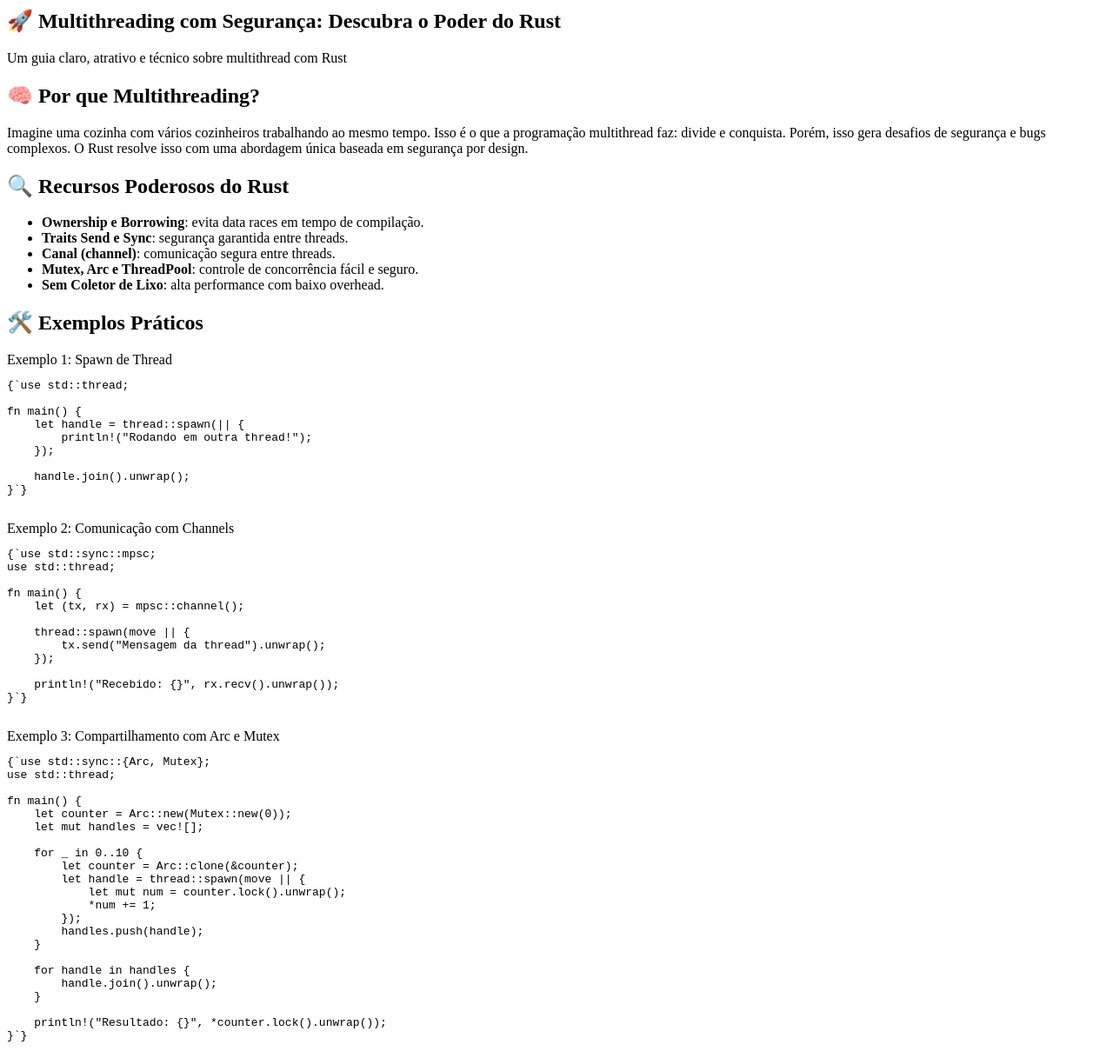
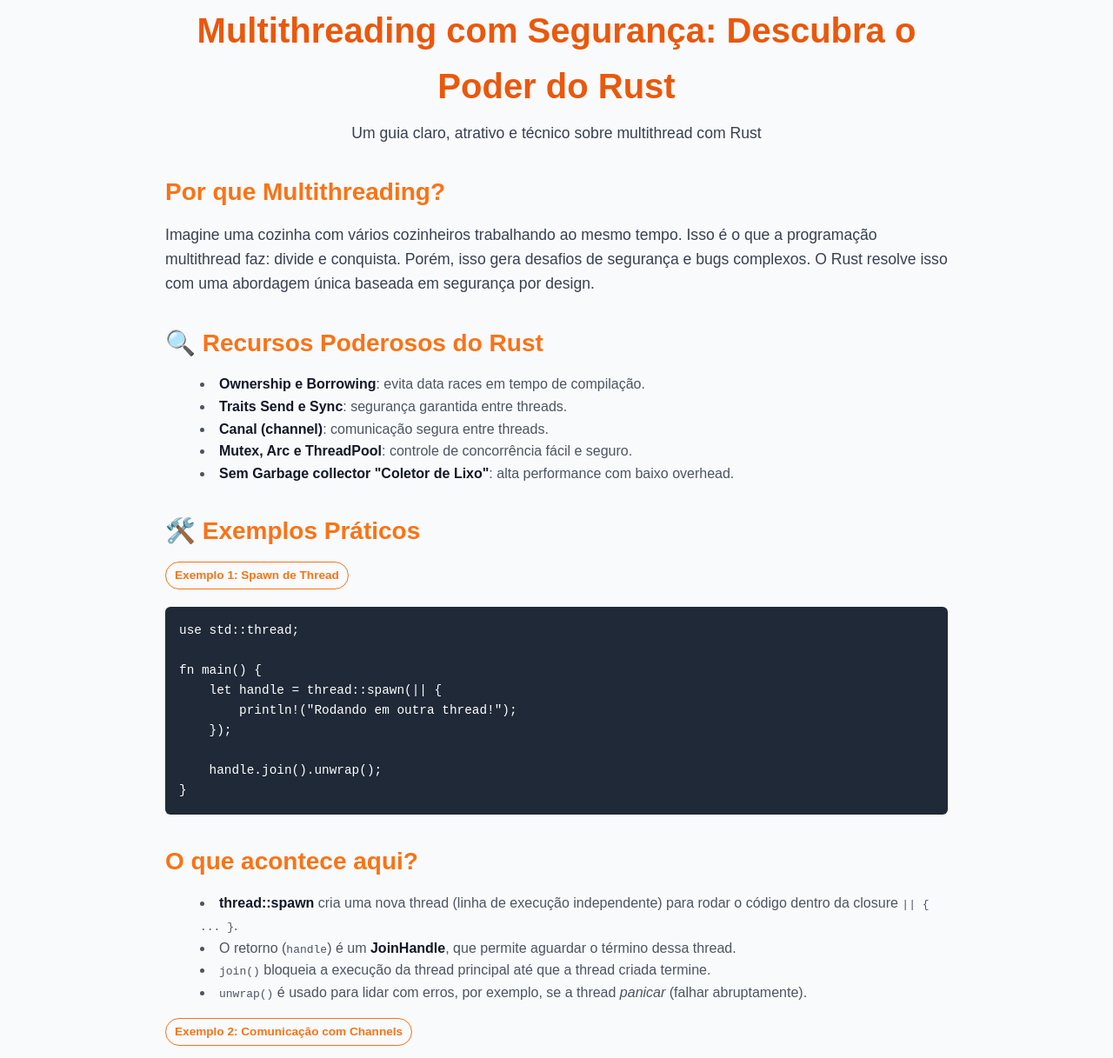
Before and after one commit to Celes16/index.html, a plain HTML site: page index.html in a window 1280 px wide. Shown: the part 54-1271 px from the top of the page at 87% size. Drawn offline with Linux system fonts and the light colour scheme.

Commit message:
Update index.html

```diff
--- a/index.html
+++ b/index.html
@@ -1,23 +1,80 @@
-import React from "react";
-import { Card, CardContent } from "@/components/ui/card";
-import { Badge } from "@/components/ui/badge";
-import { Code } from "lucide-react";
-
-export default function RustMultithreadPage() {
-  return (
-    <main className="p-6 space-y-8 max-w-4xl mx-auto">
-      <section className="text-center">
-        <h1 className="text-4xl font-bold text-orange-600">
-          🚀 Multithreading com Segurança: Descubra o Poder do Rust
-        </h1>
-        <p className="mt-4 text-lg text-gray-600">
-          Um guia claro, atrativo e técnico sobre multithread com Rust
-        </p>
+<!DOCTYPE html>
+<html lang="pt-BR">
+<head>
+  <meta charset="UTF-8" />
+  <meta name="viewport" content="width=device-width, initial-scale=1" />
+  <title>Multithreading com Segurança: Descubra o Poder do Rust</title>
+  <style>
+    body {
+      font-family: Arial, sans-serif;
+      max-width: 900px;
+      margin: auto;
+      padding: 24px;
+      line-height: 1.6;
+      color: #374151; /* cinza escuro */
+      background-color: #f9fafb; /* fundo claro */
+    }
+    h1 {
+      color: #ea580c; /* laranja */
+      font-size: 2.5rem;
+      font-weight: bold;
+      text-align: center;
+      margin-bottom: 0.5rem;
+    }
+    h2 {
+      color: #f97316; /* laranja médio */
+      font-size: 1.75rem;
+      font-weight: 600;
+      margin-top: 2rem;
+      margin-bottom: 0.75rem;
+    }
+    p {
+      margin-top: 0.5rem;
+      font-size: 1.1rem;
+    }
+    ul {
+      list-style: disc inside;
+      margin-left: 0;
+      margin-top: 0.5rem;
+      margin-bottom: 1rem;
+      color: #4b5563; /* cinza */
+    }
+    li strong {
+      color: #111827; /* preto para destaque */
+    }
+    pre {
+      background-color: #1f2937; /* cinza escuro */
+      color: white;
+      padding: 16px;
+      border-radius: 6px;
+      overflow-x: auto;
+      font-family: 'Source Code Pro', monospace, monospace;
+      font-size: 0.9rem;
+      margin-top: 0.75rem;
+      margin-bottom: 1rem;
+    }
+    .badge-outline {
+      border: 1px solid #f97316;
+      color: #f97316;
+      padding: 4px 10px;
+      font-weight: 600;
+      border-radius: 20px;
+      display: inline-block;
+      margin-bottom: 0.5rem;
+      font-size: 0.85rem;
+    }
+  </style>
+</head>
+<body>
+  <main>
+    <section style="text-align:center;">
+      <h1>Multithreading com Segurança: Descubra o Poder do Rust</h1>
+      <p>Um guia claro, atrativo e técnico sobre multithread com Rust</p>
     </section>
 
     <section>
-        <h2 className="text-2xl font-semibold text-orange-500">🧠 Por que Multithreading?</h2>
-        <p className="mt-2 text-gray-700">
+      <h2>Por que Multithreading?</h2>
+      <p>
         Imagine uma cozinha com vários cozinheiros trabalhando ao mesmo tempo.
         Isso é o que a programação multithread faz: divide e conquista.
         Porém, isso gera desafios de segurança e bugs complexos.
@@ -26,24 +83,21 @@ export default function RustMultithreadPage() {
     </section>
 
     <section>
-        <h2 className="text-2xl font-semibold text-orange-500">🔍 Recursos Poderosos do Rust</h2>
-        <ul className="mt-2 space-y-2 text-gray-700 list-disc list-inside">
+      <h2>🔍 Recursos Poderosos do Rust</h2>
+      <ul>
         <li><strong>Ownership e Borrowing</strong>: evita data races em tempo de compilação.</li>
         <li><strong>Traits Send e Sync</strong>: segurança garantida entre threads.</li>
         <li><strong>Canal (channel)</strong>: comunicação segura entre threads.</li>
         <li><strong>Mutex, Arc e ThreadPool</strong>: controle de concorrência fácil e seguro.</li>
-          <li><strong>Sem Coletor de Lixo</strong>: alta performance com baixo overhead.</li>
+        <li><strong>Sem Garbage collector "Coletor de Lixo"</strong>: alta performance com baixo overhead.</li>
       </ul>
     </section>
 
     <section>
-        <h2 className="text-2xl font-semibold text-orange-500">🛠️ Exemplos Práticos</h2>
+      <h2>🛠️ Exemplos Práticos</h2>
 
-        <Card>
-          <CardContent className="p-4">
-            <Badge variant="outline">Exemplo 1: Spawn de Thread</Badge>
-            <pre className="mt-2 bg-gray-900 text-white p-3 rounded text-sm overflow-x-auto">
-{`use std::thread;
+      <div class="badge-outline">Exemplo 1: Spawn de Thread</div>
+      <pre><code>use std::thread;
 
 fn main() {
     let handle = thread::spawn(|| {
@@ -51,16 +105,18 @@ fn main() {
     });
 
     handle.join().unwrap();
-}`}
-            </pre>
-          </CardContent>
-        </Card>
+}</code></pre>
 
-        <Card>
-          <CardContent className="p-4">
-            <Badge variant="outline">Exemplo 2: Comunicação com Channels</Badge>
-            <pre className="mt-2 bg-gray-900 text-white p-3 rounded text-sm overflow-x-auto">
-{`use std::sync::mpsc;
+      <h2>O que acontece aqui?</h2>
+      <ul>
+        <li><strong>thread::spawn</strong> cria uma nova thread (linha de execução independente) para rodar o código dentro da closure <code>|| { ... }</code>.</li>
+        <li>O retorno (<code>handle</code>) é um <strong>JoinHandle</strong>, que permite aguardar o término dessa thread.</li>
+        <li><code>join()</code> bloqueia a execução da thread principal até que a thread criada termine.</li>
+        <li><code>unwrap()</code> é usado para lidar com erros, por exemplo, se a thread <em>panicar</em> (falhar abruptamente).</li>
+      </ul>
+
+      <div class="badge-outline">Exemplo 2: Comunicação com Channels</div>
+      <pre><code>use std::sync::mpsc;
 use std::thread;
 
 fn main() {
@@ -71,16 +127,20 @@ fn main() {
     });
 
     println!("Recebido: {}", rx.recv().unwrap());
-}`}
-            </pre>
-          </CardContent>
-        </Card>
+}</code></pre>
 
-        <Card>
-          <CardContent className="p-4">
-            <Badge variant="outline">Exemplo 3: Compartilhamento com Arc e Mutex</Badge>
-            <pre className="mt-2 bg-gray-900 text-white p-3 rounded text-sm overflow-x-auto">
-{`use std::sync::{Arc, Mutex};
+      <h2>O que acontece aqui?</h2>
+      <ul>
+        <li><strong>mpsc::channel()</strong> cria um canal para comunicação entre threads.</li>
+        <li><strong>tx (transmitter):</strong> envia mensagens.</li>
+        <li><strong>rx (receiver):</strong> recebe mensagens.</li>
+        <li><strong>move</strong> na closure garante que <code>tx</code> seja movido para a thread, permitindo que ela envie mensagens.</li>
+        <li><code>send</code> envia um valor pelo canal.</li>
+        <li><code>recv</code> bloqueia até receber algo.</li>
+      </ul>
+
+      <div class="badge-outline">Exemplo 3: Compartilhamento com Arc e Mutex</div>
+      <pre><code>use std::sync::{Arc, Mutex};
 use std::thread;
 
 fn main() {
@@ -101,15 +161,19 @@ fn main() {
     }
 
     println!("Resultado: {}", *counter.lock().unwrap());
-}`}
-            </pre>
-          </CardContent>
-        </Card>
+}</code></pre>
+      <p><strong>Explicação:</strong></p>
+      <ul>
+        <li><strong>Arc</strong> (Atomic Reference Counted) permite compartilhar dados imutáveis ou mutáveis entre threads, garantindo que o dado seja liberado apenas quando ninguém mais estiver usando.</li>
+        <li><strong>Mutex</strong> (Mutual Exclusion) garante que apenas uma thread por vez acesse/modifique o dado.</li>
+        <li><code>counter.lock()</code> bloqueia o mutex, garantindo acesso exclusivo.</li>
+        <li><code>Arc::clone</code> cria mais referências para o mesmo valor de forma segura.</li>
+      </ul>
     </section>
 
     <section>
-        <h2 className="text-2xl font-semibold text-orange-500">🎯 Vantagens Reais</h2>
-        <ul className="mt-2 space-y-2 text-gray-700 list-disc list-inside">
+      <h2> Vantagens Reais</h2>
+      <ul>
         <li>Segurança garantida em tempo de compilação</li>
         <li>Desempenho comparável ao C/C++</li>
         <li>Sem coletor de lixo = controle fino de memória</li>
@@ -118,14 +182,6 @@ fn main() {
       </ul>
     </section>
 
-      <section>
-        <h2 className="text-2xl font-semibold text-orange-500">📈 Autoavaliação e Impacto</h2>
-        <p className="mt-2 text-gray-700">
-          A apresentação equilibra profundidade técnica e linguagem acessível, com
-          exemplos reais e analogias claras. O uso da página web permite engajamento
-          com o conteúdo, e demonstração visual e prática dos conceitos.
-        </p>
-      </section>
   </main>
-  );
-}
+</body>
+</html>
```
Lines whose indentation alone changed are shown as unchanged.
